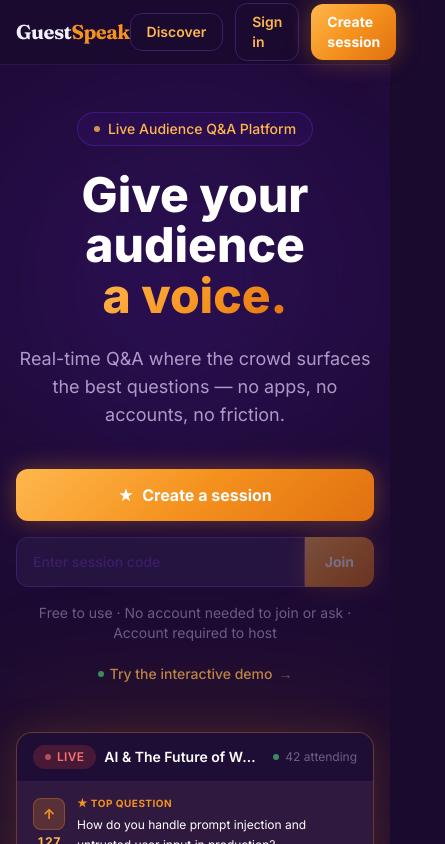
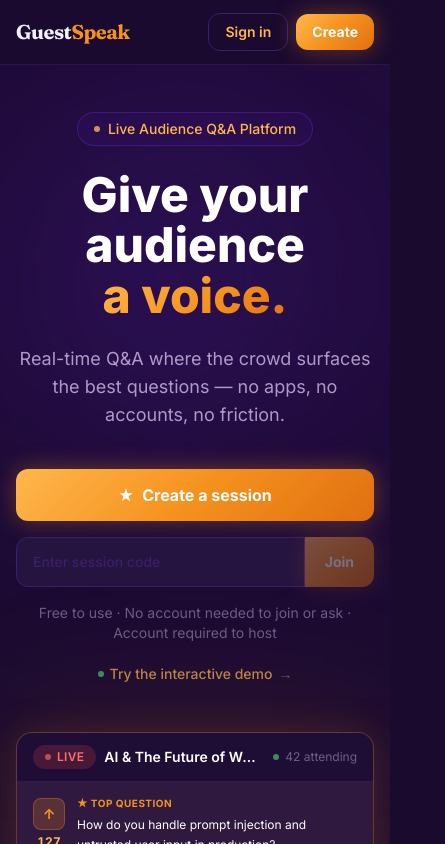
Before and after one commit to ShawnGoff/guestspeak, a Next.js app in the folder frontend/: page / in a window 390 px wide. Shown: the top 844 px of the page, 445 px wide, since content can reach past the window. Built offline with nearby package versions, Linux system fonts and the light colour scheme; no server answers.

Commit message:
fix: mobile pass — overflow-x, nav buttons, featured card sort, ask bar

```diff
--- a/frontend/src/app/demo/session/page.tsx
+++ b/frontend/src/app/demo/session/page.tsx
@@ -461,8 +461,12 @@ function SessionPageInner() {
 
   const unanswered   = allSorted.filter(q => !q.answered);
   const answeredList = allSorted.filter(q => q.answered);
-  const featuredQ    = sort === 'answered' ? null : unanswered[0] ?? null;
-  const listQs       = sort === 'answered' ? answeredList : [...unanswered.slice(1), ...answeredList];
+  const featuredQ    = sort === 'top' ? (unanswered[0] ?? null) : null;
+  const listQs       = sort === 'answered'
+    ? answeredList
+    : sort === 'top'
+      ? [...unanswered.slice(1), ...answeredList]
+      : [...unanswered, ...answeredList];
 
   const totalAsked  = qs.length;
   const awaitingAns = qs.filter(q => !q.answered).length;
@@ -788,7 +792,7 @@ function SessionPageInner() {
                     <input
                       id="ask-input"
                       className="input text-sm !py-2.5 w-full pr-14"
-                      placeholder="Type your question here..."
+                      placeholder="Ask a question..."
                       value={draft}
                       onChange={e => setDraft(e.target.value.slice(0, 300))}
                     />
@@ -820,7 +824,8 @@ function SessionPageInner() {
                         : 'bg-brand-card border border-brand-border text-white/20 cursor-default'
                     }`}
                   >
-                    ↑ Submit question
+                    <span className="sm:hidden">↑ Ask</span>
+                    <span className="hidden sm:inline">↑ Submit</span>
                   </button>
                 </form>
               )}
--- a/frontend/src/app/page.tsx
+++ b/frontend/src/app/page.tsx
@@ -12,15 +12,16 @@ function Nav() {
     <nav className="fixed top-0 inset-x-0 z-50 border-b border-brand-border/50 backdrop-blur-md bg-brand-bg/80">
       <div className="max-w-6xl mx-auto px-4 sm:px-6 flex items-center justify-between h-16">
         <Logo />
-        <div className="flex items-center gap-3">
-          <Link href="/discover" className="btn-ghost text-sm py-2 px-4">
+        <div className="flex items-center gap-2">
+          <Link href="/discover" className="hidden sm:block btn-ghost text-sm py-2 px-4">
             Discover
           </Link>
           <Link href="/login" className="btn-ghost text-sm py-2 px-4">
             Sign in
           </Link>
           <Link href="/create" className="btn-primary text-sm py-2 px-4">
-            Create session
+            <span className="sm:hidden">Create</span>
+            <span className="hidden sm:inline">Create session</span>
           </Link>
         </div>
       </div>
@@ -687,7 +688,7 @@ function GuestIcon() {
 
 export default function HomePage() {
   return (
-    <main>
+    <main className="overflow-x-hidden">
       <Nav />
       <Hero />
       <DemoStrip />
```
